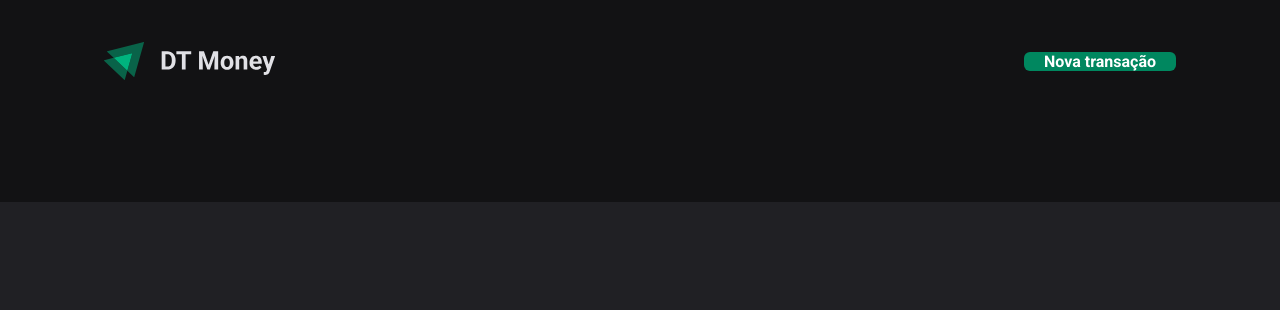
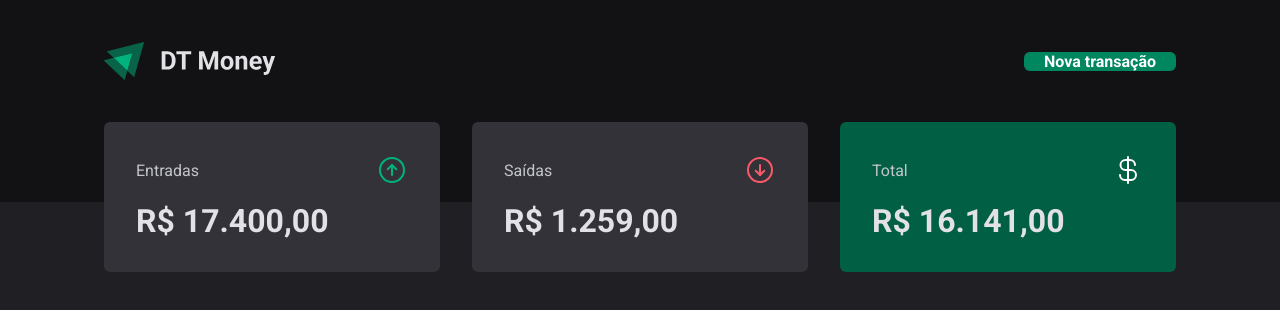
Before and after one commit to ahaavila/03-dt-money, a React (Vite) app: page / in a window 1280 px wide. Shown: the top 310 px of the page. Built offline with nearby package versions, Linux system fonts and the light colour scheme.

Commit message:
:feat: add summary component

```diff
--- /dev/null
+++ b/src/components/Summary/index.tsx
@@ -0,0 +1,35 @@
+import { ArrowCircleDown, ArrowCircleUp, CurrencyDollar } from "phosphor-react";
+import { SummaryCard, SummaryContainer } from "./styles";
+
+export function Summary() {
+  return (
+    <SummaryContainer>
+      <SummaryCard>
+        <header>
+          <span>Entradas</span>
+          <ArrowCircleUp size={32} color="#00b37e" />
+        </header>
+
+        <strong>R$ 17.400,00</strong>
+      </SummaryCard>
+
+      <SummaryCard>
+        <header>
+          <span>Saídas</span>
+          <ArrowCircleDown size={32} color="#f75a68" />
+        </header>
+
+        <strong>R$ 1.259,00</strong>
+      </SummaryCard>
+
+      <SummaryCard variant="green">
+        <header>
+          <span>Total</span>
+          <CurrencyDollar size={32} color="#fff" />
+        </header>
+
+        <strong>R$ 16.141,00</strong>
+      </SummaryCard>
+    </SummaryContainer>
+  )
+}
--- /dev/null
+++ b/src/components/Summary/styles.ts
@@ -0,0 +1,41 @@
+import styled, { css } from "styled-components";
+
+export const SummaryContainer = styled.div`
+  width: 100%;
+  max-width: 1120px;
+  margin: 0 auto;
+  padding: 0 1.5rem;
+
+  display: grid;
+  grid-template-columns: repeat(3, 1fr);
+  gap: 2rem;
+
+  margin-top: -5rem;
+`
+
+interface SummaryCardProps {
+  variant?: 'green';
+}
+
+export const SummaryCard = styled.div<SummaryCardProps>`
+  background: ${(props) => props.theme['gray-600']};
+  border-radius: 6px;
+  padding: 2rem;
+
+  header {
+    display: flex;
+    align-items: center;
+    justify-content: space-between;
+    color: ${(props) => props.theme['gray-300']};
+  }
+
+  strong {
+    display: block;
+    margin-top: 1rem;
+    font-size: 2rem;
+  }
+
+  ${(props) => props.variant === 'green' && css`
+    background: ${props.theme['green-700']};
+  `}
+`
--- a/src/pages/Transactions/index.tsx
+++ b/src/pages/Transactions/index.tsx
@@ -1,9 +1,11 @@
 import { Header } from "../../components/Header";
+import { Summary } from "../../components/Summary";
 
 export function Transactions() {
-    return (
-        <div>
-            <Header />
-        </div>
-    )
+  return (
+    <div>
+      <Header />
+      <Summary />
+    </div>
+  )
 }
```
